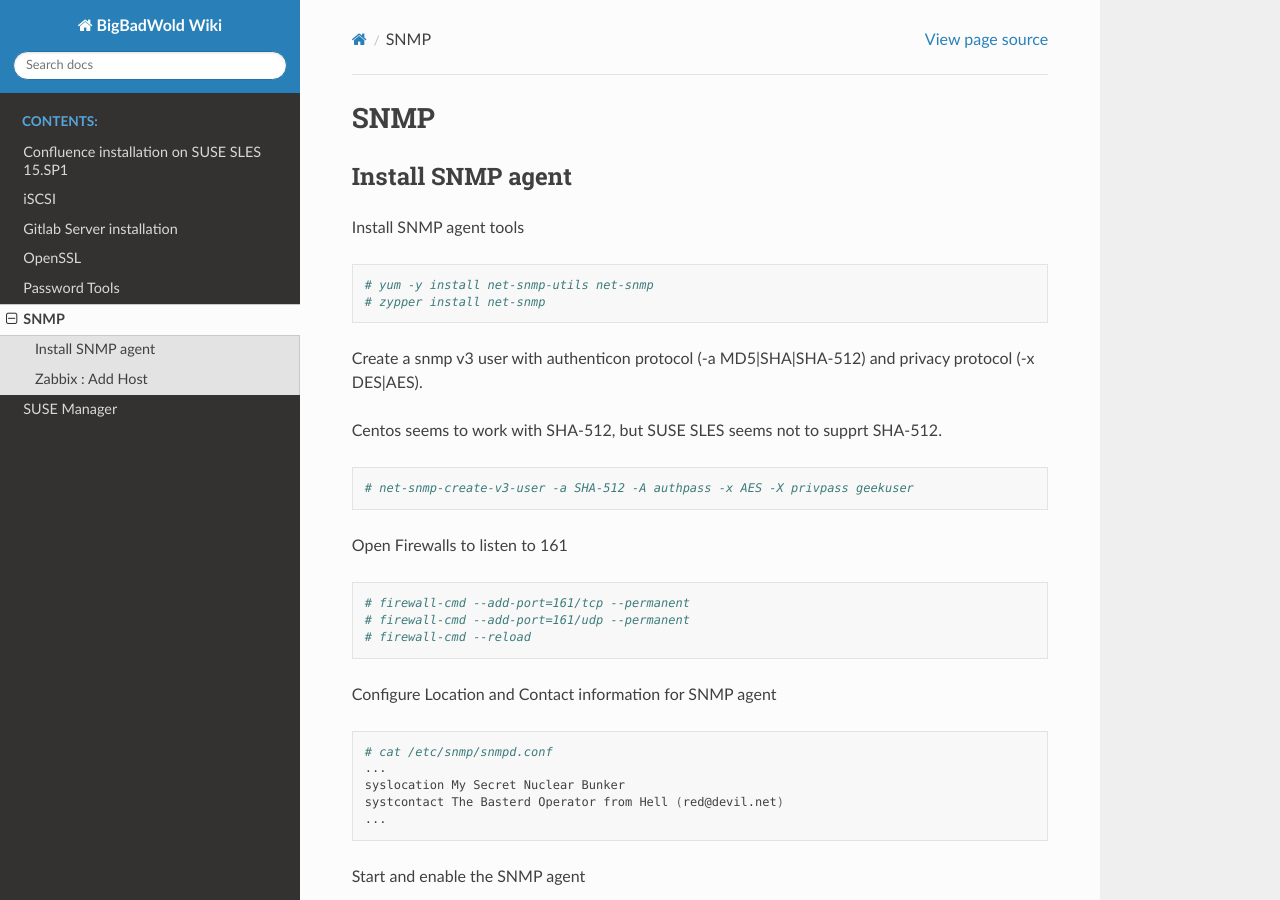
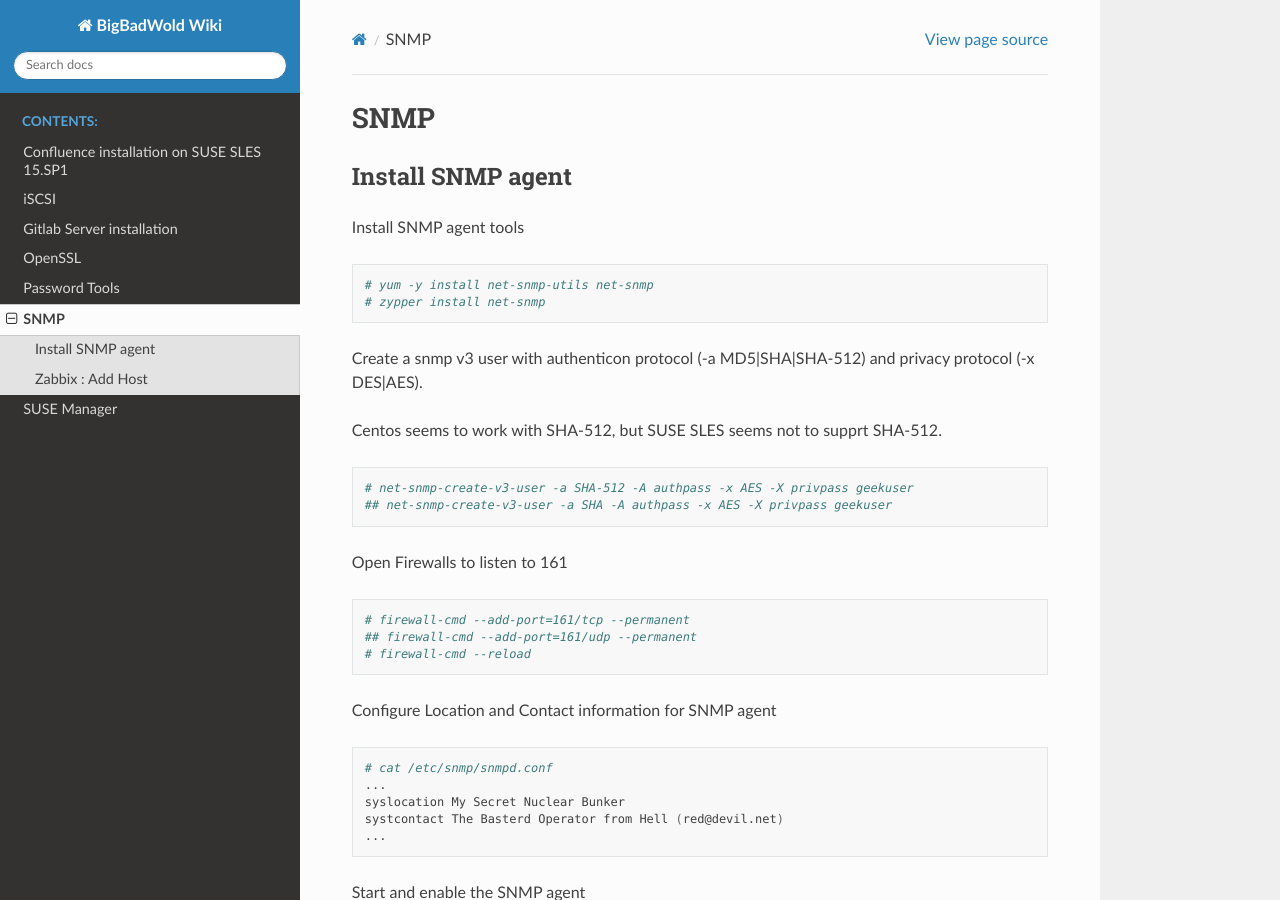
Before and after one commit to p3ll1n0r3/readthedocs, a Sphinx documentation site: the page built from docs/snmp.rst, in a window 1280 px wide and 900 px high. Built offline with Sphinx 7.4.7 and the Read the Docs theme 2.0.0, drawn with Linux system fonts in a browser that asks for light colours.

Commit message:
Update snmp.rst

```diff
--- a/docs/snmp.rst
+++ b/docs/snmp.rst
@@ -22,6 +22,7 @@ Centos seems to work with SHA-512, but SUSE SLES seems not to supprt SHA-512.
 .. code-block:: shell
 
    # net-snmp-create-v3-user -a SHA-512 -A authpass -x AES -X privpass geekuser
+   ## net-snmp-create-v3-user -a SHA -A authpass -x AES -X privpass geekuser
 
 
 Open Firewalls to listen to 161
@@ -29,7 +30,7 @@ Open Firewalls to listen to 161
 .. code-block:: shell
 
    # firewall-cmd --add-port=161/tcp --permanent
-   # firewall-cmd --add-port=161/udp --permanent
+   ## firewall-cmd --add-port=161/udp --permanent
    # firewall-cmd --reload
 
 
```
